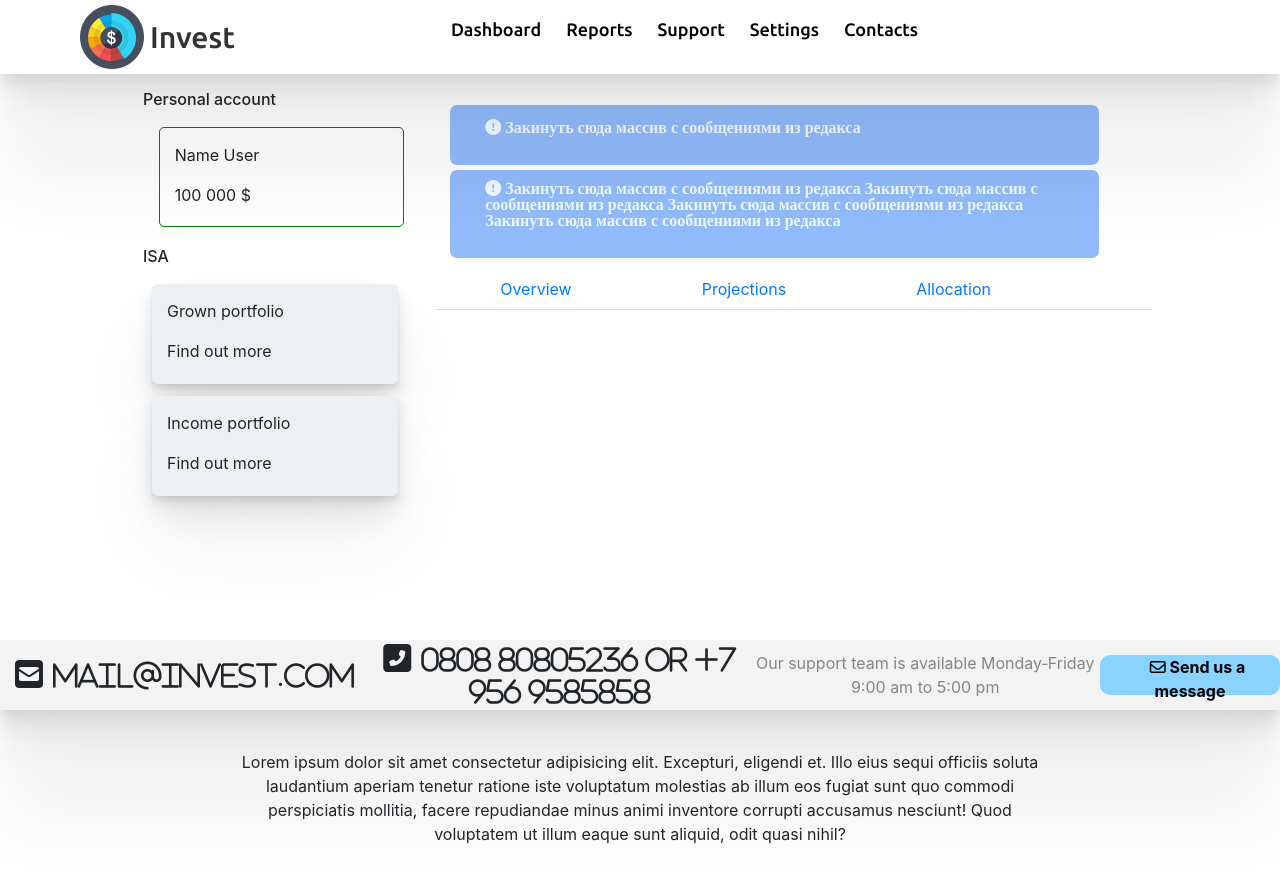
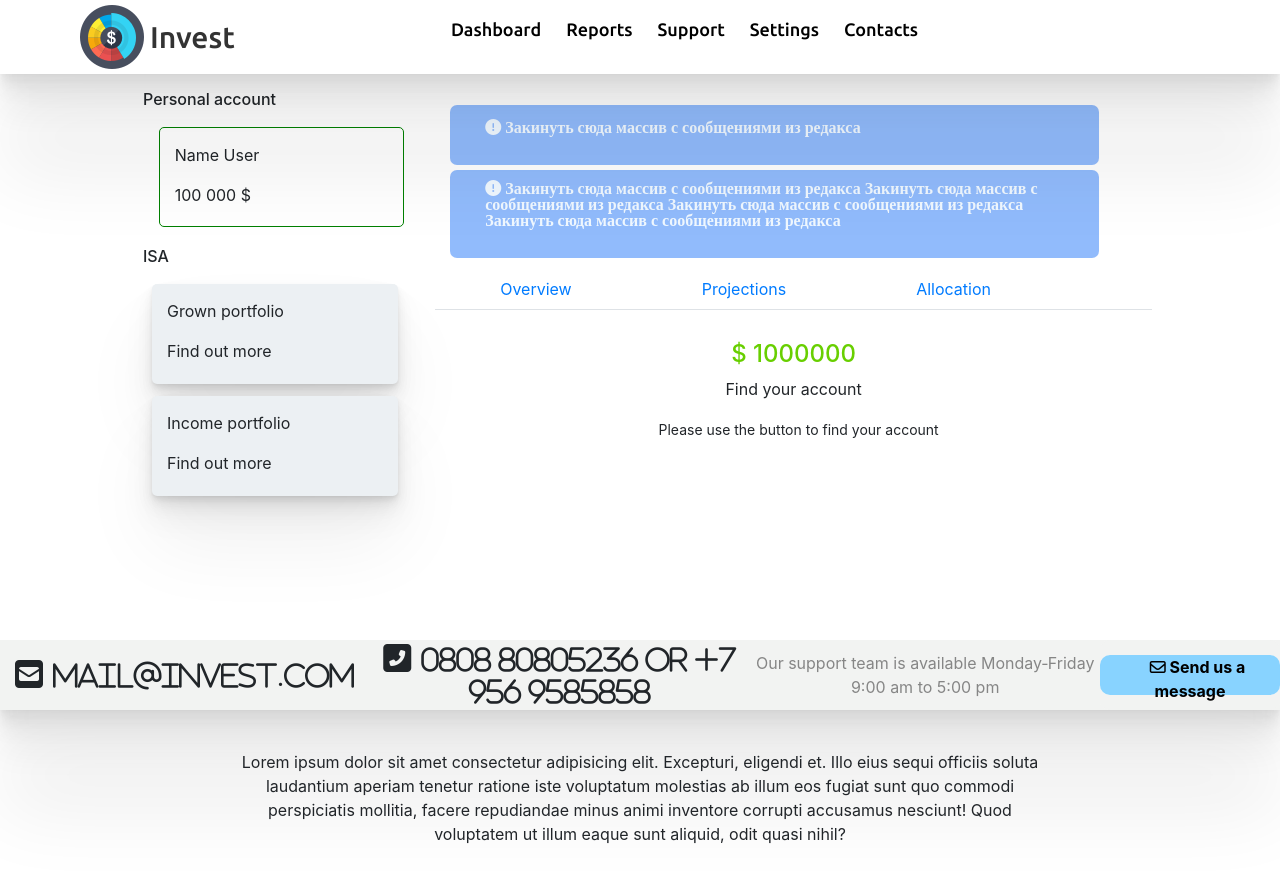
Before and after one commit to AleksandraMakhmutova/Invest_app_react, a React (Create React App) app in the folder client/: page /dashboard in a window 1280 px wide. Shown: the top 882 px of the page. Built offline with nearby package versions, Linux system fonts and the light colour scheme; a web font is replaced by a local one.

Commit message:
add navigation status

```diff
--- a/client/src/Component/Dashboard/Navigation/index.js
+++ /dev/null
@@ -1,22 +0,0 @@
-import React from "react";
-import Nav from "react-bootstrap/Nav";
-import style from "./style.module.css";
-
-export default function Navigation() {
-  return (
-    <div className={style.navigation}>
-      <Nav fill variant="tabs" defaultActiveKey="/home">
-        <Nav.Item>
-          <Nav.Link href="/overview">Overview</Nav.Link>
-        </Nav.Item>
-        <Nav.Item>
-          <Nav.Link eventKey="link-1">Projections</Nav.Link>
-        </Nav.Item>
-        <Nav.Item>
-          <Nav.Link eventKey="link-2">Allocation</Nav.Link>
-        </Nav.Item>
-        <Nav.Item></Nav.Item>
-      </Nav>
-    </div>
-  );
-}
--- /dev/null
+++ b/client/src/Component/Dashboard/RightPartPage/Navigation/index.js
@@ -0,0 +1,34 @@
+import React, { useState } from "react";
+import Nav from "react-bootstrap/Nav";
+import style from "./style.module.css";
+
+export default function Navigation({ handleNav }) {
+  const handleChose = (e) => {
+    e.preventDefault();
+    const target = e.target.id;
+    handleNav(target);
+  };
+
+  return (
+    <div className={style.navigation}>
+      <Nav fill variant="tabs" defaultActiveKey="/home">
+        <Nav.Item>
+          <Nav.Link eventKey="link-1" onClick={handleChose} id="overview">
+            Overview
+          </Nav.Link>
+        </Nav.Item>
+        <Nav.Item>
+          <Nav.Link eventKey="link-2" id="projections" onClick={handleChose}>
+            Projections
+          </Nav.Link>
+        </Nav.Item>
+        <Nav.Item>
+          <Nav.Link eventKey="link-3" id="allocation" onClick={handleChose}>
+            Allocation
+          </Nav.Link>
+        </Nav.Item>
+        <Nav.Item></Nav.Item>
+      </Nav>
+    </div>
+  );
+}
--- /dev/null
+++ b/client/src/Component/Dashboard/RightPartPage/Overview/index.js
@@ -0,0 +1,11 @@
+import React from "react";
+import style from "./style.module.css";
+export default function Overview({ isOpen }) {
+  return (
+    <div className={isOpen ? style.owerviewOpen : style.closePart}>
+      <h4 className={style.money}> $ 1000000</h4>
+      <p>Find your account</p>
+      <small>Please use the button to find your account</small>
+    </div>
+  );
+}
--- /dev/null
+++ b/client/src/Component/Dashboard/RightPartPage/Overview/style.module.css
@@ -0,0 +1,12 @@
+.owerviewOpen {
+  text-align: center;
+}
+
+.closePart {
+  display: none;
+}
+
+.money {
+  margin-top: 30px;
+  color: rgb(104, 207, 0);
+}
--- a/client/src/Component/Dashboard/RightPartPage/index.js
+++ b/client/src/Component/Dashboard/RightPartPage/index.js
@@ -1,11 +1,31 @@
-import Navigation from "../Navigation";
+import { useState } from "react";
+import Navigation from "./Navigation";
+import Overview from "./Overview";
 import style from "./style.module.css";
 import SystemMessages from "./SystemMessages";
 export default function RightPartPage() {
+  const [overview, setOverwiew] = useState(true);
+  const [projections, setProjections] = useState(false);
+  const [allocation, setAllocation] = useState(false);
+  function handleNav(choiseNav) {
+    if (choiseNav == "overview") {
+      setOverwiew(true);
+    } else if (choiseNav == "projections") {
+      setProjections(true);
+      setOverwiew(false);
+      setAllocation(false);
+    } else if (choiseNav == "allocation") {
+      setAllocation(true);
+      setOverwiew(false);
+      setProjections(false);
+    }
+  }
+
   return (
     <div className={style.conteiner}>
       <SystemMessages />
-      <Navigation />
+      <Navigation handleNav={handleNav} />
+      <Overview isOpen={overview} />
     </div>
   );
 }
```
Also changed, not shown: client/src/Component/Dashboard/RightPartPage/Allocation/index.js (added), client/src/Component/Dashboard/RightPartPage/Allocation/style.module.css (added), client/src/Component/Dashboard/RightPartPage/Navigation/style.module.css (renamed from client/src/Component/Dashboard/Navigation/style.module.css), client/src/Component/Dashboard/RightPartPage/Projections/index.js (added), client/src/Component/Dashboard/RightPartPage/Projections/style.module.css (added).
